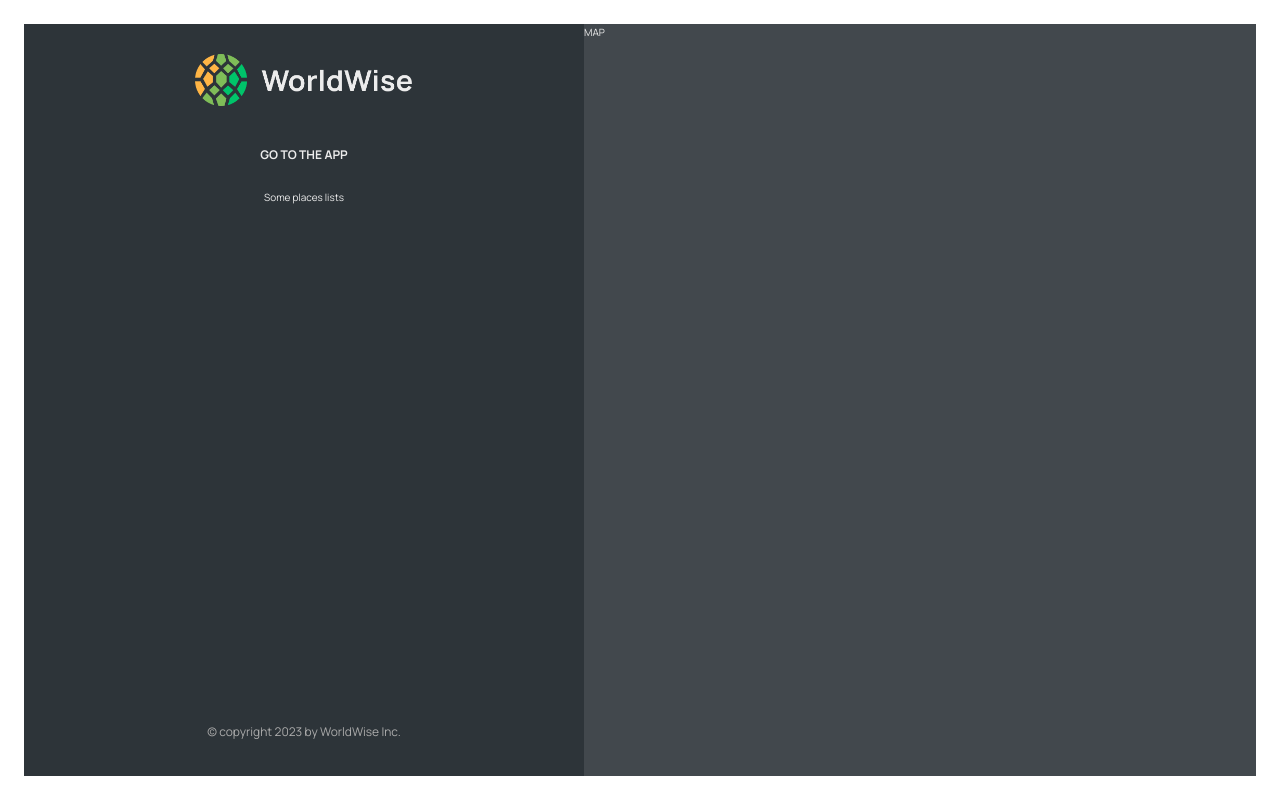
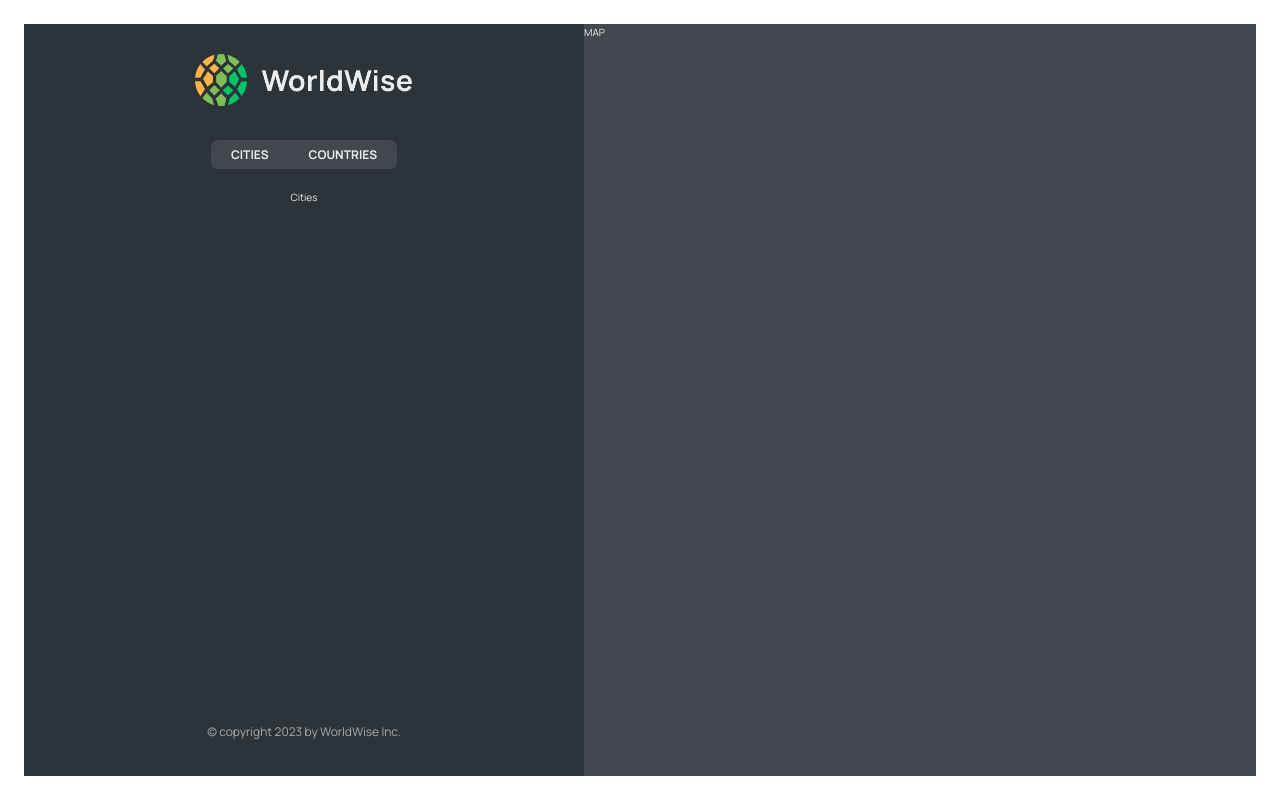
Before and after one commit to Salman-Tyagi/worldwise, a React (Vite) app: page /app in a window 1280 px wide. Built offline with nearby package versions, Linux system fonts and the light colour scheme.

Commit message:
added nested routes and index default route

```diff
--- a/src/App.jsx
+++ b/src/App.jsx
@@ -11,11 +11,16 @@
     <div>
       <BrowserRouter>
         <Routes>
-          <Route path='/' element={<HomePage />} />
-          <Route path='/pricing' element={<Pricing />} />
-          <Route path='/product' element={<Product />} />
-          <Route path='/login' element={<Login />} />
-          <Route path='/app' element={<AppLayout />} />
+          <Route index element={<HomePage />} />
+          <Route path='pricing' element={<Pricing />} />
+          <Route path='product' element={<Product />} />
+          <Route path='login' element={<Login />} />
+          <Route path='app' element={<AppLayout />}>
+            <Route index element={<p>Cities</p>} />
+            <Route path='cities' element={<p>Cities</p>} />
+            <Route path='countries' element={<p>Countries</p>} />
+            <Route path='form' element={<p>Form</p>} />
+          </Route>
           <Route path='*' element={<PageNotFound />} />
         </Routes>
       </BrowserRouter>
--- a/src/components/AppNav.jsx
+++ b/src/components/AppNav.jsx
@@ -1,10 +1,17 @@
-import { Link } from 'react-router-dom';
+import { NavLink } from 'react-router-dom';
 import styles from './AppNav.module.css';
 
 export default function AppNav() {
   return (
     <div className={styles.nav}>
-      <Link to='/app'>Go to the app</Link>
+      <ul>
+        <li>
+          <NavLink to='cities'>Cities</NavLink>
+        </li>
+        <li>
+          <NavLink to='countries'>Countries</NavLink>
+        </li>
+      </ul>
     </div>
   );
 }
--- a/src/components/Sidebar.jsx
+++ b/src/components/Sidebar.jsx
@@ -2,13 +2,14 @@
 import AppNav from './AppNav';
 import Footer from './Footer';
 import styles from './Sidebar.module.css';
+import { Outlet } from 'react-router-dom';
 
 export default function Sidebar() {
   return (
     <div className={styles.sidebar}>
       <Logo />
       <AppNav />
-      <p>Some places lists</p>
+      <Outlet />
       <Footer />
     </div>
   );
```
